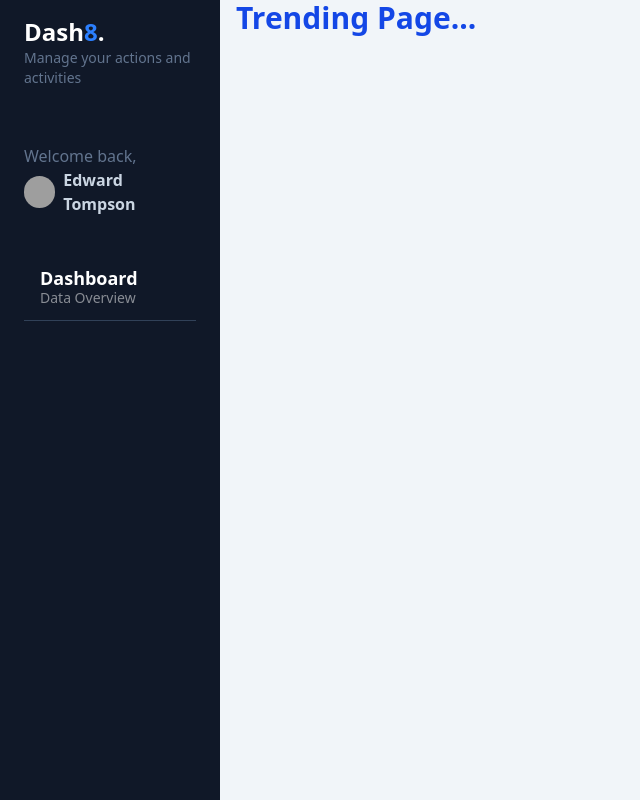
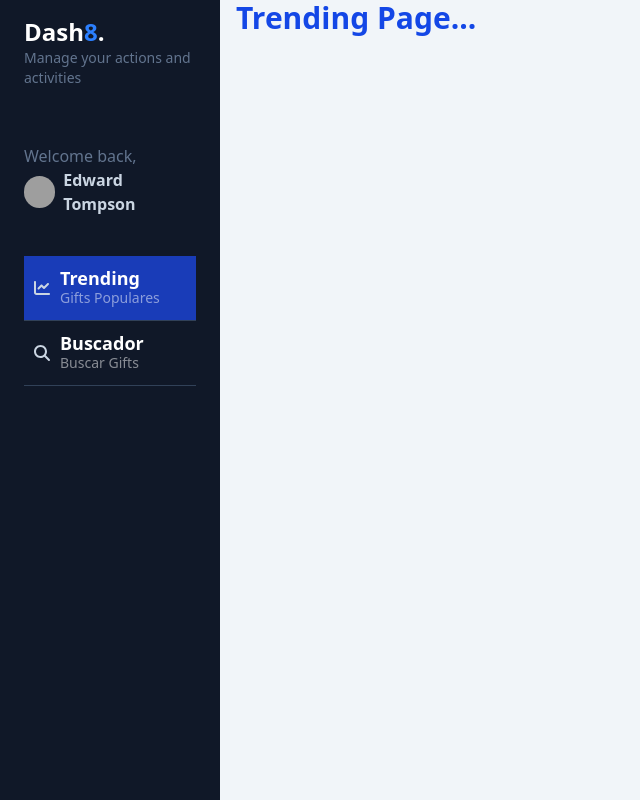
Before and after one commit to ManuelFBS/03-gifts-app, an Angular app: page /dashboard/trending in a window 1280 px wide. Shown: the whole page, without its empty margins (0-640 px from the left). Built offline with nearby package versions, Linux system fonts and the light colour scheme; grey boxes are pictures that could not be loaded.

Commit message:
Modif. varias...

```diff
--- a/package.json
+++ b/package.json
@@ -26,6 +26,11 @@
             "@angular/forms": "^20.1.0",
             "@angular/platform-browser": "^20.1.0",
             "@angular/router": "^20.1.0",
+            "@fortawesome/angular-fontawesome": "^3.0.0",
+            "@fortawesome/fontawesome-svg-core": "^7.0.0",
+            "@fortawesome/free-brands-svg-icons": "^7.0.0",
+            "@fortawesome/free-regular-svg-icons": "^7.0.0",
+            "@fortawesome/free-solid-svg-icons": "^7.0.0",
             "@tailwindcss/postcss": "^4.1.11",
             "postcss": "^8.5.6",
             "rxjs": "~7.8.0",
--- a/src/app/gifts/components/side-menu/side-menu-options/side-menu-options.component.html
+++ b/src/app/gifts/components/side-menu/side-menu-options/side-menu-options.component.html
@@ -1,20 +1,24 @@
 <div id="nav" class="w-full px-6">
       <!------ bg-blue-800 ------>
+      <!-- https://cdnjs.cloudflare.com/ajax/libs/font-awesome/6.7.1/css/all.min.css -->
 
+      @for (item of menuOptions; track item.route){
       <a
-            href="#"
+            [routerLink]="item.route"
+            routerLinkActive="bg-blue-800"
             class="w-full px-2 inline-flex space-x-2 items-center border-b border-slate-700 py-3 hover:bg-white/5 transition ease-linear duration-150"
       >
             <div>
-                  <i></i>
+                  <fa-icon [icon]="item.icon"></fa-icon>
             </div>
             <div class="flex flex-col">
-                  <span class="text-lg font-bold leading-5 text-white"
-                        >Dashboard</span
-                  >
-                  <span class="text-sm text-white/50 hidden md:block"
-                        >Data Overview</span
-                  >
+                  <span class="text-lg font-bold leading-5 text-white">{{
+                        item.label
+                  }}</span>
+                  <span class="text-sm text-white/50 hidden md:block">{{
+                        item.subLabel
+                  }}</span>
             </div>
       </a>
+      }
 </div>
--- a/src/app/gifts/components/side-menu/side-menu-options/side-menu-options.component.ts
+++ b/src/app/gifts/components/side-menu/side-menu-options/side-menu-options.component.ts
@@ -1,27 +1,33 @@
 import { Component } from '@angular/core';
+import { RouterLink, RouterLinkActive } from '@angular/router';
+import { FontAwesomeModule } from '@fortawesome/angular-fontawesome';
+import {
+      faChartLine,
+      faMagnifyingGlass,
+} from '@fortawesome/free-solid-svg-icons';
 
 interface MenuOption {
       label: string;
       subLabel: string;
       route: string;
-      icon: string;
+      icon: any;
 }
 
 @Component({
       selector: 'gifts-side-menu-options',
-      imports: [],
+      imports: [FontAwesomeModule, RouterLink, RouterLinkActive],
       templateUrl: './side-menu-options.component.html',
 })
 export class SideMenuOptionsComponent {
       menuOptions: MenuOption[] = [
             {
-                  icon: 'fs-solid fa-chart-line',
-                  label: 'Tending',
+                  icon: faChartLine,
+                  label: 'Trending',
                   subLabel: 'Gifts Populares',
                   route: '/dashboard/trending',
             },
             {
-                  icon: 'fs-solid fa-magnifying-glass',
+                  icon: faMagnifyingGlass,
                   label: 'Buscador',
                   subLabel: 'Buscar Gifts',
                   route: '/dashboard/search',
```
Also changed, not shown: 2 other files (tests, documents, lock files or other folders).
